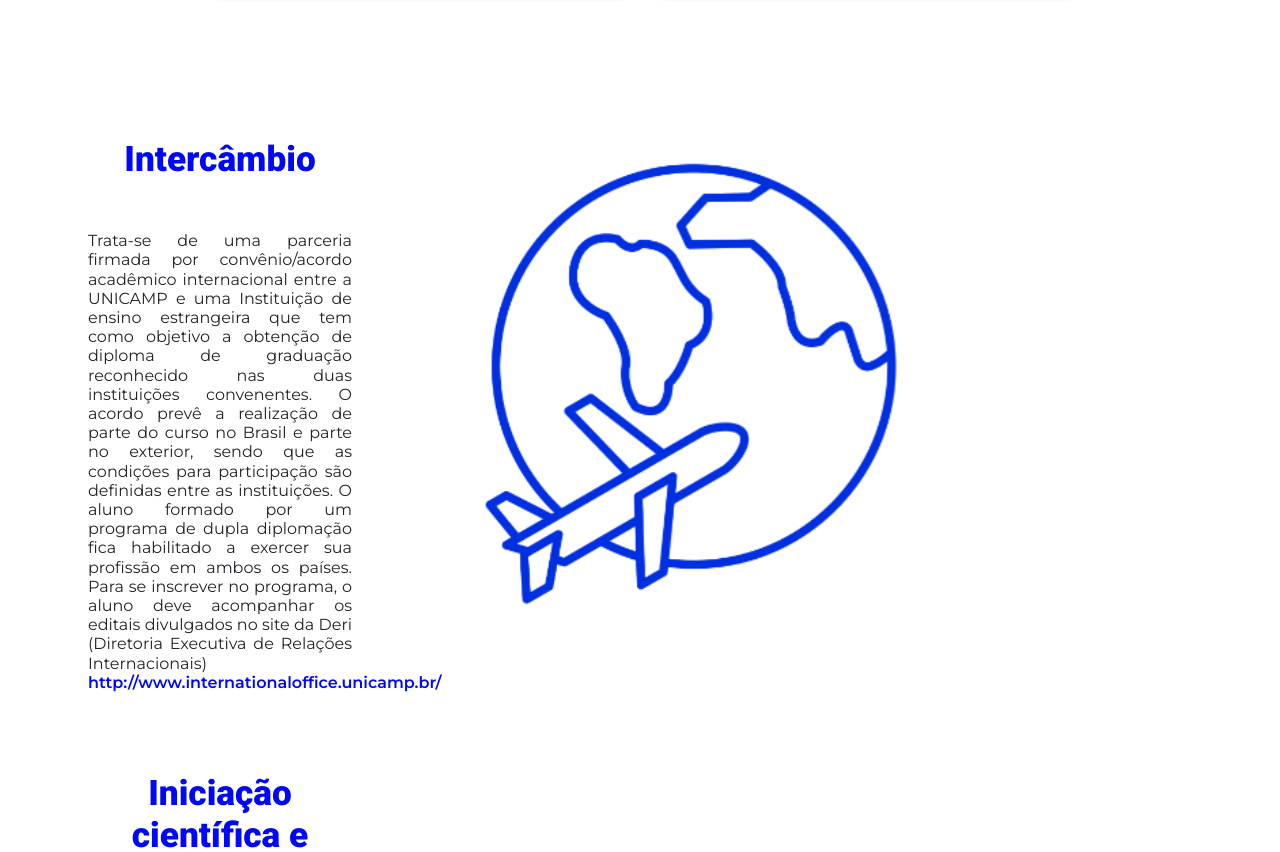
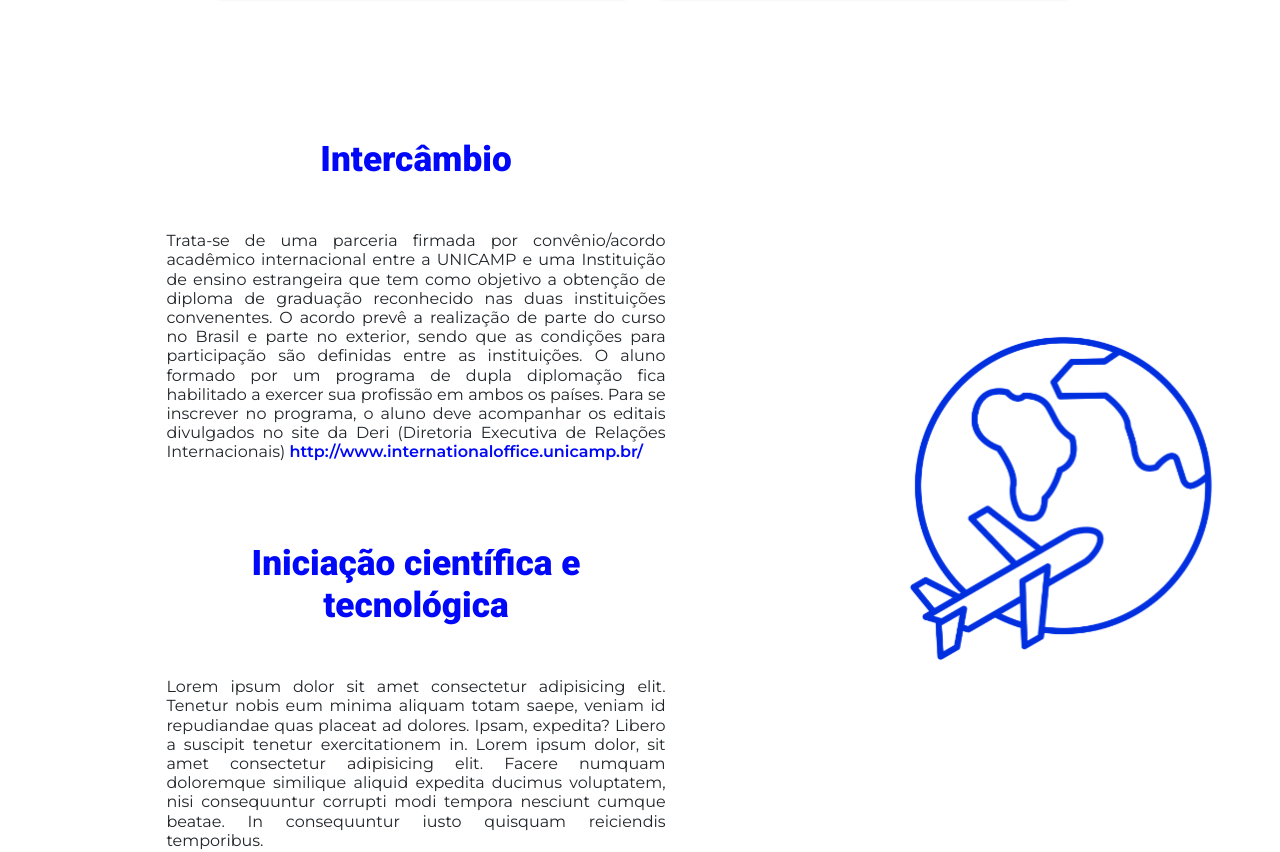
Before and after one commit to gabriellytegon/Site-CDI, a React (Vite) app: page /guiaparaingressantes in a window 1280 px wide. Shown: the part 2080-2932 px from the top of the page. Built offline with nearby package versions, Linux system fonts and the light colour scheme; a web font is replaced by a local one.

Commit message:
style: ajustes na seção de intercambio e ic

```diff
--- a/src/pages/guiaparaingressantes/style.css
+++ b/src/pages/guiaparaingressantes/style.css
@@ -67,6 +67,7 @@ body {
 .intercambio,
 .iniciacao {
   width: 60%;
+  min-width: 400px;
   text-align: center;
 }
 
@@ -74,7 +75,7 @@ body {
   display: flex;
   flex-direction: column;
   align-items: center;
-  width: 80%;
+  width: 65%;
   gap: 4rem;
   /* background-color: #0108f8; */
 }
@@ -87,12 +88,16 @@ body {
 #aviao {
   position: relative;
   z-index: -10;
-  margin-right: 22rem;
+  min-width: 320px;
+  width: 80% !important;
   /* left: 800px; */
 }
 
 .intercambioiniciacao aside {
-  /* position: relative; */
+  display: flex;
+  justify-content: center;
+  align-items: center;
+  width: 35%;
 }
 
 .title-intercambio h2 {
@@ -146,7 +151,7 @@ body {
     align-items: center;
     justify-content: center;
     width: 70%;
-    margin: 0;
+    margin: 2rem 0;
   }
 
   .intercambioiniciacao article{
```
